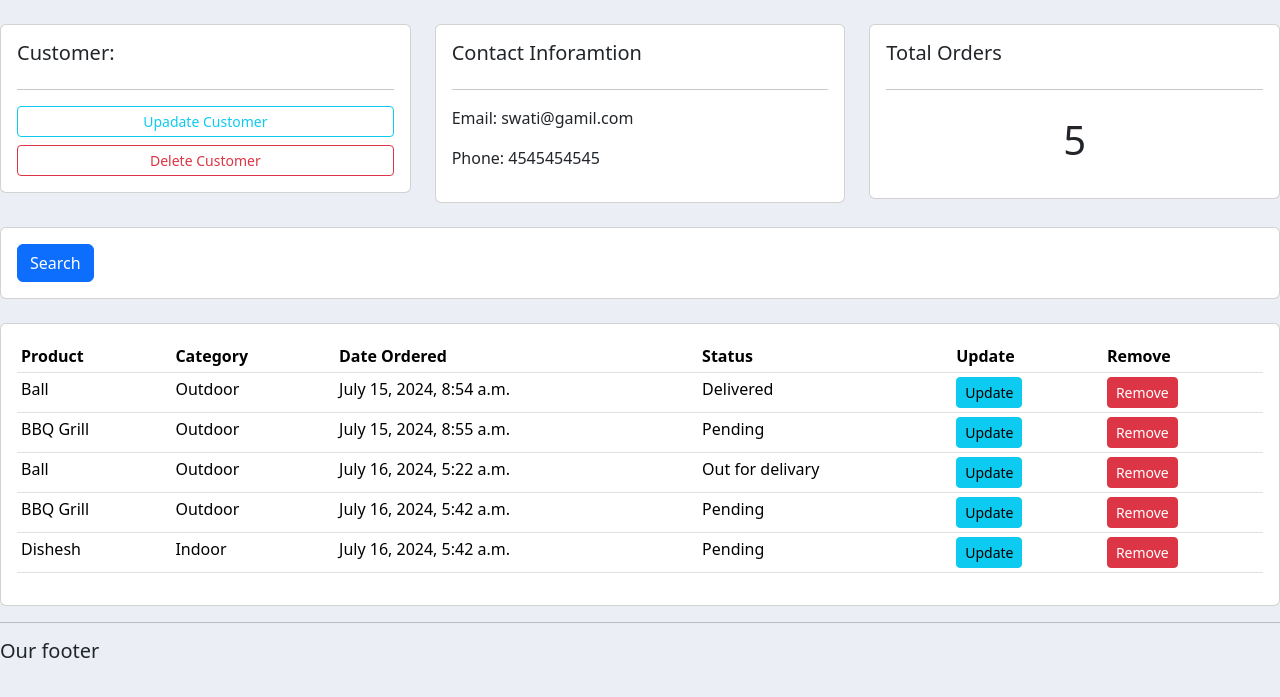
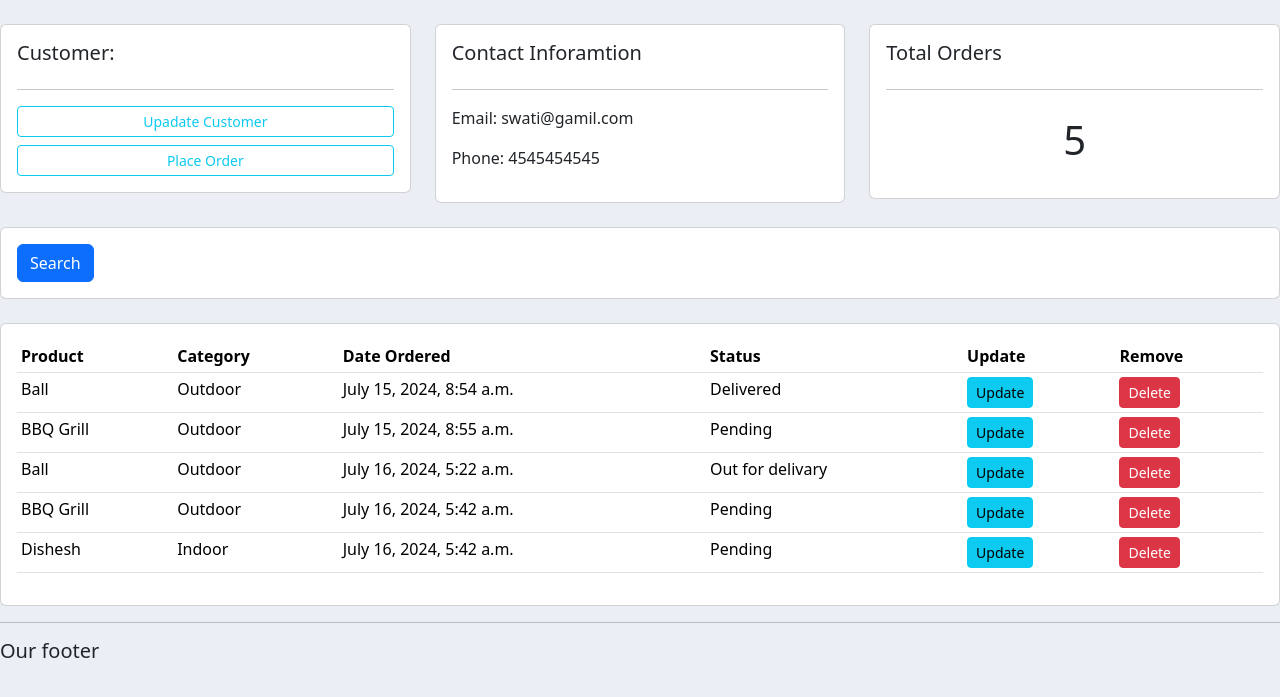
Before and after one commit to AkashKank/CRM_Django, a Django app: page /customer/1/ in a window 1280 px wide. Shown: the part 56-753 px from the top of the page. Run offline with Django 5.2, Linux system fonts and the light colour scheme; data comes from the database, SQL or seed files in the repository; both versions use the stored data as it was after the commit.

Commit message:
Add files via upload

```diff
--- a/crm2/accounts/models.py
+++ b/crm2/accounts/models.py
@@ -41,4 +41,7 @@ class Order(models.Model):
     Customer = models.ForeignKey(Customer, null=True, on_delete=models.SET_NULL)
     Product = models.ForeignKey(Product, null=True, on_delete=models.SET_NULL)
     date_created = models.DateTimeField(auto_now_add=True, null=True)
-    status = models.CharField(max_length=200, null=True, choices=STATUS)
+    status = models.CharField(max_length=200, null=True, choices=STATUS)\
+
+    def __str__(self):
+        return self.Product.name
--- a/crm2/accounts/templates/accounts/customer.html
+++ b/crm2/accounts/templates/accounts/customer.html
@@ -10,7 +10,7 @@
             <h5>Customer:</h5>
             <hr>
             <a class="btn btn-outline-info btn-sm btn-block" href="">Upadate Customer</a>
-            <a class="btn btn-outline-danger btn-sm btn-block mt-2" href="">Delete Customer</a>
+            <a class="btn btn-outline-info btn-sm btn-block mt-2" href="{% url 'create_order' customer.id %}">Place Order</a>
         </div>
     </div>
 
@@ -63,8 +63,8 @@
                     <td>{{order.Product.category}}</td>
                     <td>{{order.date_created}}</td>
                     <td>{{order.status}}</td>
-                    <td><a class="btn btn-sm btn-info" href="">Update</a></td>
-                    <td><a class="btn btn-sm btn-danger" href="">Remove</a></td>
+                    <td><a class="btn btn-sm btn-info" href="{% url 'update_order' order.id %}">Update</a></td>
+                        <td><a class="btn btn-sm btn-danger" href="{% url 'delete_order' order.id %}">Delete</a></td>
                 </tr>
                 {% endfor %}
             </table>
--- a/crm2/accounts/templates/accounts/dashboard.html
+++ b/crm2/accounts/templates/accounts/dashboard.html
@@ -32,7 +32,6 @@
         <h5>LAST 5 ORDERS</h5>
         <hr>
         <div class="card card-body">
-            <a class="btn btn-primary btn-sm btn-block" href="{% url 'create_order' %}">Create Order</a>
             <table class="table table-sm">
                 <tr>
                     <th>Product</th>
@@ -47,8 +46,8 @@
                         <td>{{order.Product}}</td>
                         <td>{{order.date_created}}</td>
                         <td>{{order.status}}</td>
-                        <td><a class="btn btn-sm btn-info" href="">Update</a></td>
-                        <td><a class="btn btn-sm btn-danger" href="">Delete</a></td>
+                        <td><a class="btn btn-sm btn-info" href="{% url 'update_order' order.id %}">Update</a></td>
+                        <td><a class="btn btn-sm btn-danger" href="{% url 'delete_order' order.id %}">Delete</a></td>
                     </tr>
                 {% endfor %}
             </table>
--- a/crm2/accounts/urls.py
+++ b/crm2/accounts/urls.py
@@ -5,5 +5,7 @@ urlpatterns = [
     path('',views.home, name='home'),
     path('products/',views.products,name='products'),
     path('customer/<str:pk_test>/',views.customer, name='customer'),
-    path('create_order/',views.createOrder,name='create_order'),
+    path('create_order/<str:pk>/',views.createOrder,name='create_order'),
+    path('update_order/<str:pk>/',views.updateOrder,name='update_order'),
+    path('delete_order/<str:pk>/',views.deleteOrder,name='delete_order'),
 ]
--- a/crm2/accounts/views.py
+++ b/crm2/accounts/views.py
@@ -1,5 +1,6 @@
-from django.shortcuts import render
+from django.shortcuts import render ,redirect
 from django.http import HttpResponse
+from django.forms import inlineformset_factory
 # Create your views here.
 from .models import *
 from .forms import OrderForm
@@ -34,14 +35,42 @@ def customer(request, pk_test):
     context = {'customer':customer,'orders':orders,'order_count':order_count}
     return render(request,'accounts\customer.html',context)
 
-def createOrder(request):
-
-    form = OrderForm()
+def createOrder(request, pk):
+    OrderFormSet = inlineformset_factory(Customer, Order, fields=('Product','status'))
+    customer = Customer.objects.get(id=pk)
+    #form = OrderForm(initial={'customer':customer})
+    formset = OrderFormSet(instance=customer)
     if request.method == 'POST':
         #print('Printing POST:', request.POST)
-        form = OrderForm(request.POST)
+        #form = OrderForm(request.POST)
+        formset = OrderFormSet(request.POST, instance=customer)
+        if formset.is_valid():
+            formset.save()
+            return redirect('/')
+
+    context = {'formset':formset}
+    return render(request, 'accounts/order_form.html', context)
+
+def updateOrder(request, pk):
+
+    order = Order.objects.get(id=pk)
+    form = OrderForm(instance=order)
+
+    if request.method == 'POST':
+        form = OrderForm(request.POST, instance=order)
         if form.is_valid():
             form.save()
+            return redirect('/')
+
 
     context = {'form':form}
     return render(request, 'accounts/order_form.html', context)
+
+def deleteOrder(request, pk):
+    order = Order.objects.get(id=pk)
+    if request.method == "POST":
+        order.delete()
+        return redirect('/')
+
+    context = {'item':order}
+    return render(request, 'accounts/delete.html', context)
```
Also changed, not shown: crm2/accounts/templates/accounts/delete.html (added, +16 -0 lines), crm2/accounts/templates/accounts/order_form.html (+19 -5 lines), crm2/db.sqlite3.
